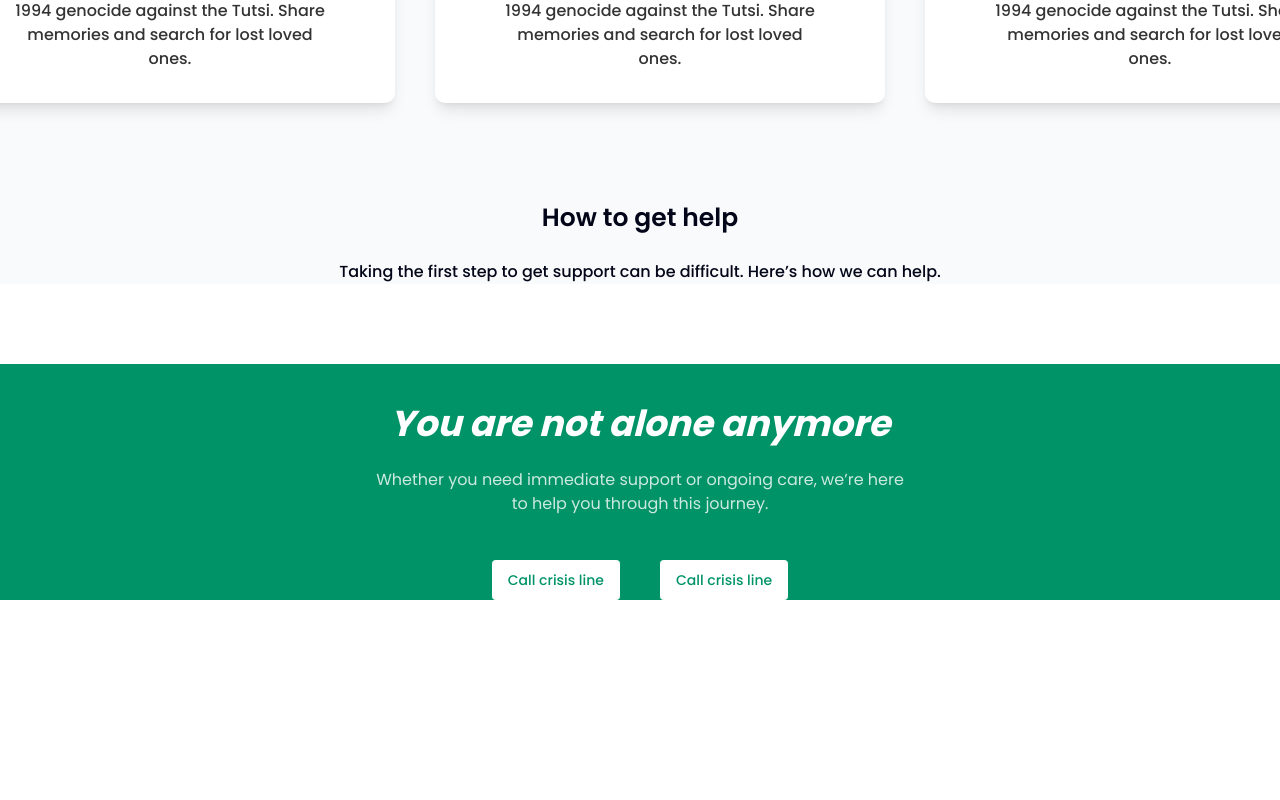
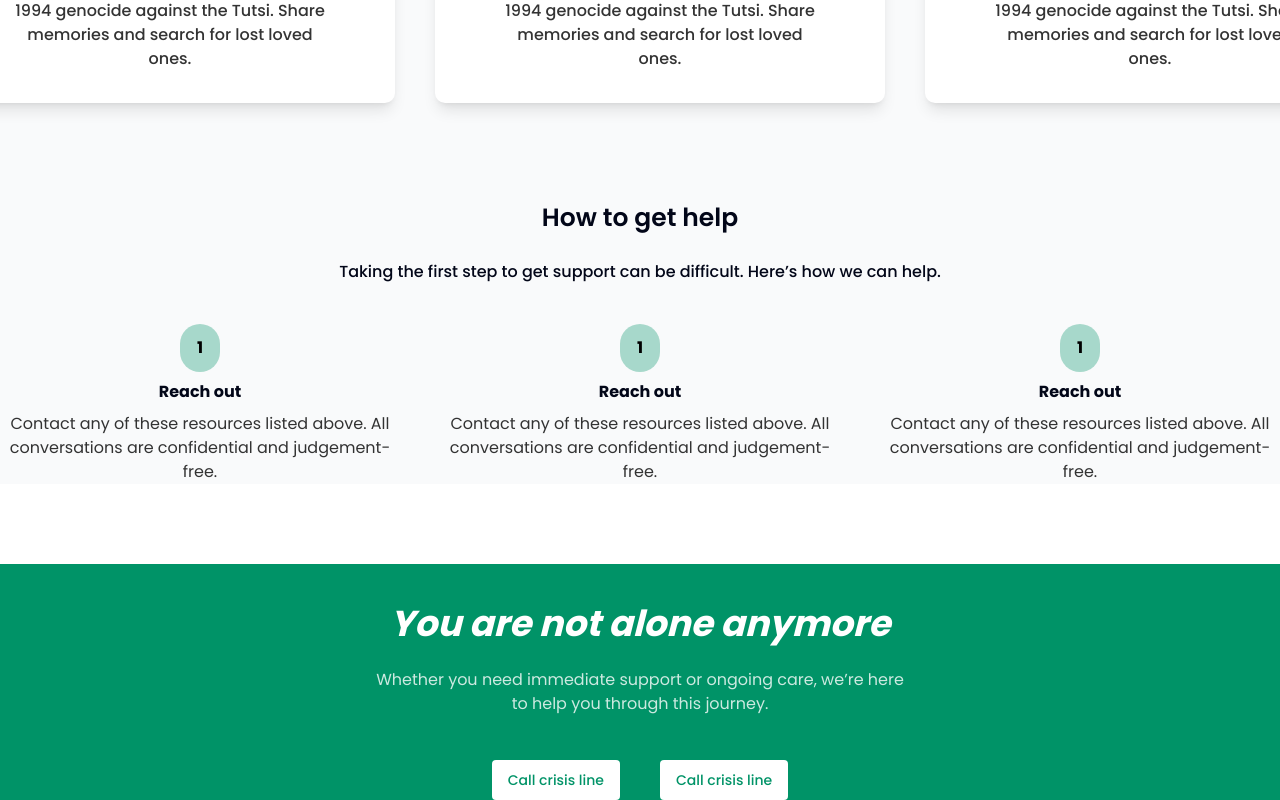
Before and after one commit to Blinktechnologies-company/Mbona, a Next.js app: page /support in a window 1280 px wide. Shown: the part 2876-3676 px from the top of the page. Before the commit the page ends 3476 px from the top, so only its background shows below. Built offline with nearby package versions, Linux system fonts and the light colour scheme.

Commit message:
Create Reach card component

```diff
--- a/app/(pages)/support/page.tsx
+++ b/app/(pages)/support/page.tsx
@@ -5,6 +5,7 @@ import { Card } from "@/components/ui/card";
 import Foundation from "@/app/_components/foundation";
 import SurvivorCard from "@/app/_components/survivor-card";
 import { Button } from "@/components/ui/button";
+import Reach from "@/app/_components/Reach";
 export default function SupportPage() {
   return (
     <>
@@ -283,6 +284,11 @@ export default function SupportPage() {
             Taking the first step to get support can be difficult. Here’s how we
             can help.
           </p>
+          <div className="flex gap-10">
+          <Reach />
+          <Reach />
+          <Reach />
+          </div>
         </div>
       </main>
 
--- /dev/null
+++ b/app/_components/Reach.tsx
@@ -0,0 +1,15 @@
+const Reach = () => {
+  return (
+    <div className="flex flex-col alig-center justify-center mt-10">
+      <h1 className="bg-[#00936754] text-black font-bold w-[40px] p-3 rounded-full mx-auto justify-start mb-2">1</h1>
+      <h1 className="font-bold mb-2">Reach out</h1>
+      <p className="text-[#000000CC]">
+        {" "}
+        Contact any of these resources listed above. All<br></br> conversations are
+        confidential and judgement-free.
+      </p>
+    </div>
+  );
+};
+
+export default Reach;
```
